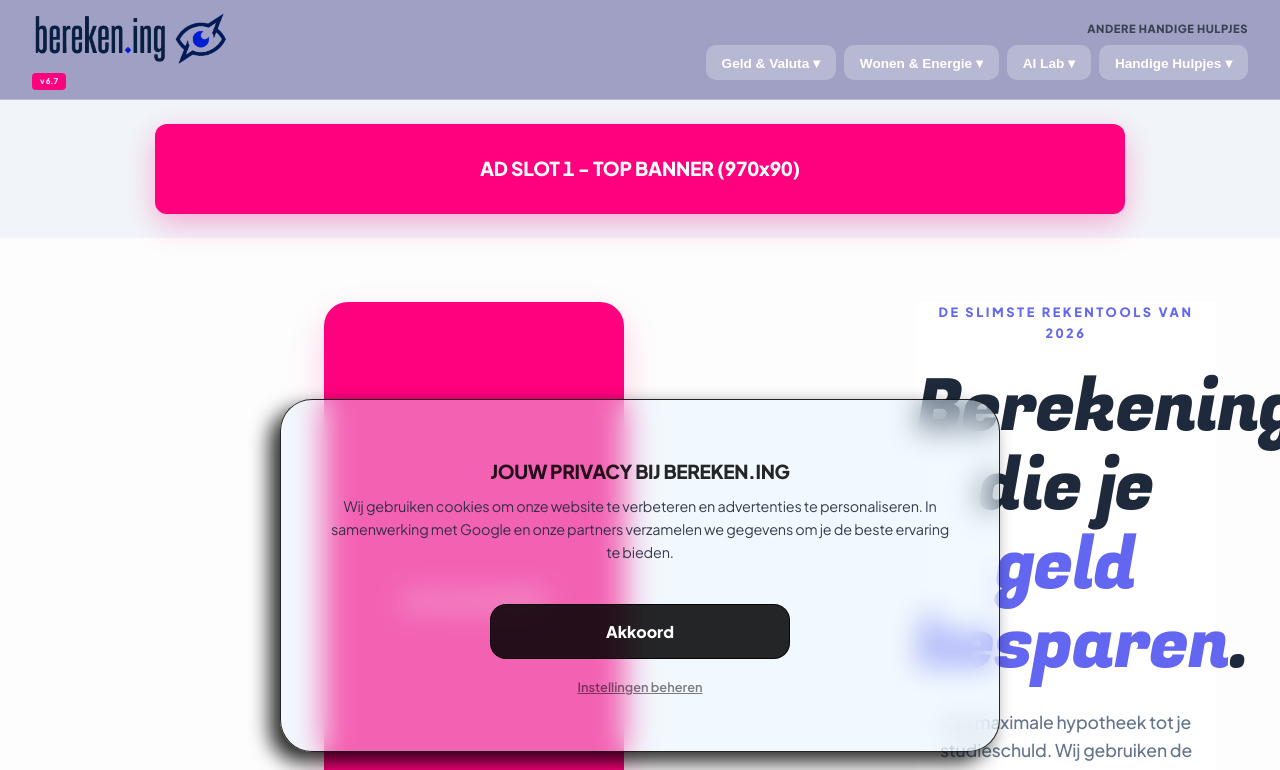
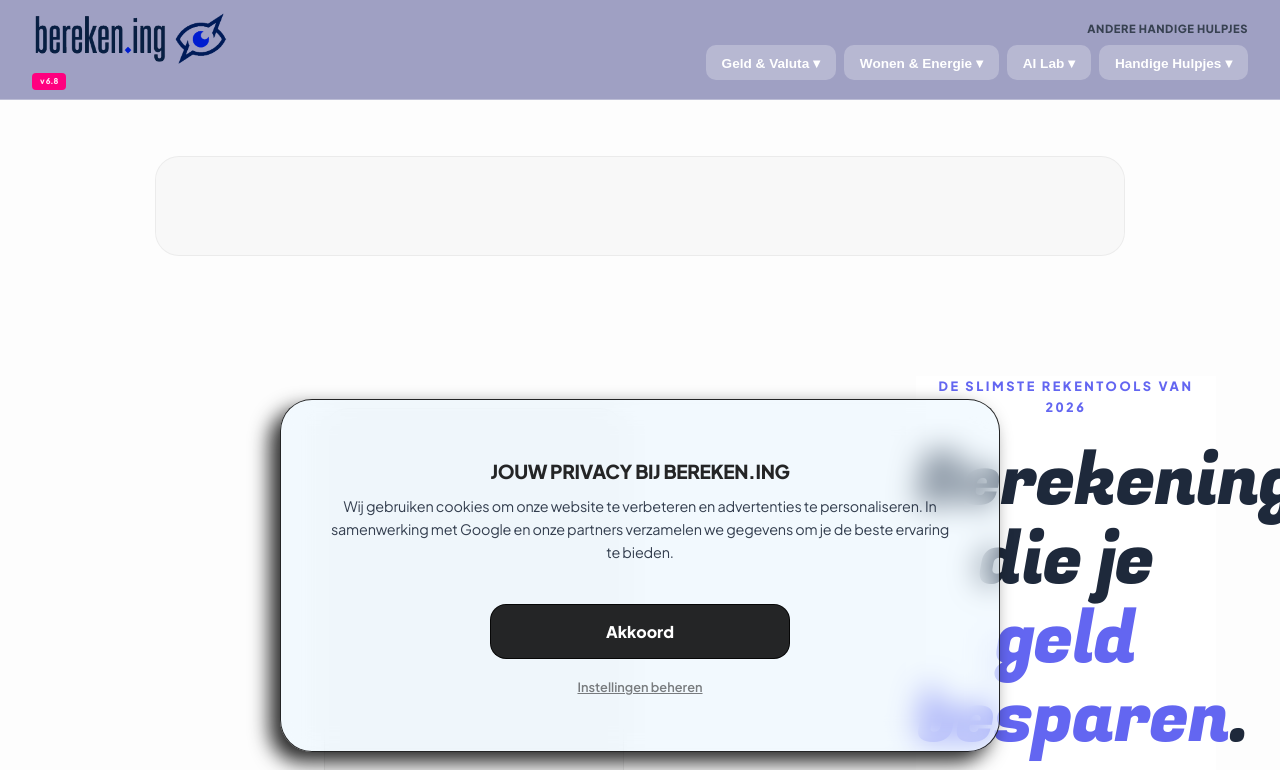
Before and after one commit to sirklaas/bereken.ing, a Next.js app: page / in a window 1280 px wide. Shown: the top 770 px of the page. Built offline with nearby package versions, Linux system fonts and the light colour scheme.

Commit message:
style: homepage makeover - remove pink placeholders and professionalize slots v6.8

```diff
--- a/src/app/page.tsx
+++ b/src/app/page.tsx
@@ -1,6 +1,7 @@
 "use client";
 
 import Link from "next/link";
+import AdSenseSlot from "@/components/AdSenseSlot";
 
 export default function Home() {
   const tools = [
@@ -14,25 +15,10 @@ export default function Home() {
   return (
     <div style={{ overflowX: "hidden" }}>
 
-      {/* 1. TOP AD SLOT (Full Width Banner) */}
-      <section className="top-ad-section" style={{ background: "#f1f5f9", padding: "1.5rem 0" }}>
+      {/* 1. TOP AD SLOT */}
+      <section className="top-ad-section" style={{ background: "transparent", padding: "1.5rem 0" }}>
         <div className="fluid-container" style={{ display: "flex", justifyContent: "center" }}>
-          <div style={{
-            background: "#FF007F",
-            width: "100%",
-            maxWidth: "970px",
-            height: "90px",
-            borderRadius: "12px",
-            display: "flex",
-            alignItems: "center",
-            justifyContent: "center",
-            color: "white",
-            fontWeight: 900,
-            fontSize: "1.2rem",
-            boxShadow: "0 10px 30px rgba(255,0,127,0.3)"
-          }}>
-             AD SLOT 1 - TOP BANNER (970x90)
-          </div>
+          <AdSenseSlot id="home-top-banner" format="auto" style={{ width: "100%", maxWidth: "970px", height: "90px" }} />
         </div>
       </section>
 
@@ -47,21 +33,8 @@ export default function Home() {
 
           {/* Left Sidebar */}
           <aside className="side-slot left-slot" style={{ display: "flex", flexDirection: "column", gap: "2rem", alignItems: "center" }}>
-            <div style={{
-              background: "#FF007F",
-              width: "300px",
-              height: "600px",
-              borderRadius: "24px",
-              display: "flex",
-              alignItems: "center",
-              justifyContent: "center",
-              color: "white",
-              fontWeight: 900,
-              boxShadow: "0 15px 35px rgba(255,0,127,0.2)"
-            }}>
-              LEFT SKYSCRAPER
-            </div>
-            <div style={{ background: "#FF007F", width: "300px", height: "250px", borderRadius: "24px" }} />
+            <AdSenseSlot id="home-left-sky" format="vertical" style={{ width: "300px", height: "600px" }} />
+            <AdSenseSlot id="home-left-box" format="rectangle" style={{ width: "300px", height: "250px" }} />
           </aside>
 
           {/* Center Content */}
@@ -125,22 +98,7 @@ export default function Home() {
 
             {/* Mid Ad Slot */}
             <section style={{ paddingBottom: "6rem", display: "flex", justifyContent: "center" }}>
-              <div style={{
-                background: "#FF007F",
-                width: "100%",
-                maxWidth: "728px",
-                height: "250px",
-                borderRadius: "24px",
-                display: "flex",
-                alignItems: "center",
-                justifyContent: "center",
-                color: "white",
-                fontWeight: 900,
-                fontSize: "1.2rem",
-                boxShadow: "0 15px 35px rgba(255,0,127,0.15)"
-              }}>
-                 MID AD SLOT (728x250)
-              </div>
+              <AdSenseSlot id="home-mid-rect" format="rectangle" style={{ width: "100%", maxWidth: "728px", height: "250px" }} />
             </section>
 
             {/* About Section */}
@@ -155,43 +113,17 @@ export default function Home() {
 
           {/* Right Sidebar */}
           <aside className="side-slot right-slot" style={{ display: "flex", flexDirection: "column", gap: "2rem", alignItems: "center" }}>
-            <div style={{ background: "#FF007F", width: "300px", height: "250px", borderRadius: "24px" }} />
-            <div style={{
-              background: "#FF007F",
-              width: "300px",
-              height: "600px",
-              borderRadius: "24px",
-              display: "flex",
-              alignItems: "center",
-              justifyContent: "center",
-              color: "white",
-              fontWeight: 900,
-              boxShadow: "0 15px 35px rgba(255,0,127,0.2)"
-            }}>
-              RIGHT SKYSCRAPER
-            </div>
+            <AdSenseSlot id="home-right-box" format="rectangle" style={{ width: "300px", height: "250px" }} />
+            <AdSenseSlot id="home-right-sky" format="vertical" style={{ width: "300px", height: "600px" }} />
           </aside>
 
         </div>
       </div>
 
-      {/* 4. BOTTOM AD SLOT (Full Width) */}
+      {/* 4. BOTTOM AD SLOT */}
       <section style={{ padding: "5rem 0", background: "white", borderTop: "1px solid #f1f5f9" }}>
         <div className="fluid-container" style={{ display: "flex", justifyContent: "center" }}>
-          <div style={{
-            background: "#FF007F",
-            width: "100%",
-            maxWidth: "970px",
-            height: "90px",
-            borderRadius: "12px",
-            display: "flex",
-            alignItems: "center",
-            justifyContent: "center",
-            color: "white",
-            fontWeight: 900
-          }}>
-             BOTTOM AD SLOT (970x90)
-          </div>
+          <AdSenseSlot id="home-bottom-banner" format="auto" style={{ width: "100%", maxWidth: "970px", height: "90px" }} />
         </div>
       </section>
 
--- a/src/config/version.ts
+++ b/src/config/version.ts
@@ -1 +1 @@
-export const SITE_VERSION = "v 6.7";
+export const SITE_VERSION = "v 6.8";
```
